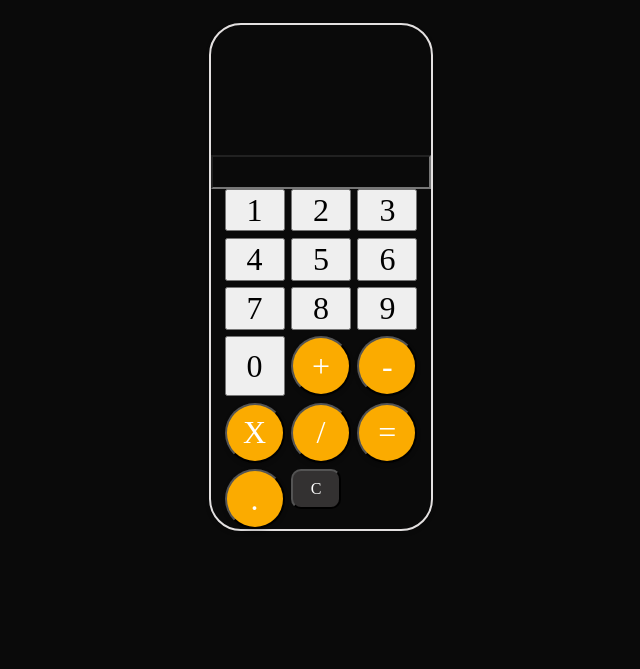
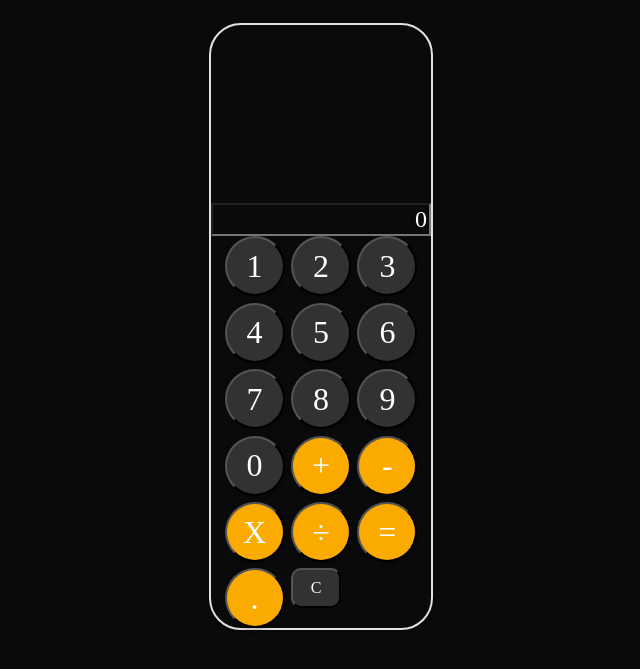
Before and after one commit to Art-sys-86/calculator, a website: page index.html in a window 1280 px wide. Shown: the part 37-706 px from the top of the page, without its empty margins (319-959 px from the left). Drawn offline with Linux system fonts and the light colour scheme.

Commit message:
Updated Index and CSS

```diff
--- a/index.html
+++ b/index.html
@@ -10,28 +10,30 @@
 <main>
     <h1>Calculator!</h1>
     <div id="calcHolder">
-        <input type="text" name="userInput" maxlength="12">
+        <p id="historyLog"></p>
+        <input type="tex" name="userInput" maxlength="12" placeholder="0">
         <div id="btnHold">
-        <button id="one">1</button>
-        <button id="two">2</button>
-        <button id="three">3</button>
-        <button id="four">4</button>
-        <button id="five">5</button>
-        <button id="six">6</button>
-        <button id="seven">7</button>
-        <button id="eight">8</button>
-        <button id="nine">9</button>
-        <button id="zero">0</button>
-        <button id="plus">+</button>
-        <button id="minus">-</button>
-        <button id="times">X</button>
-        <button id="divide">/</button>
-        <button id="equal">=</button>
-        <button id ="point">.</button>
-        <button id="del">C</button>
+        <button data-value="1" class = "digit">1</button>
+        <button data-value="2" class = "digit">2</button>
+        <button data-value="3" class = "digit">3</button>
+        <button data-value="4" class = "digit">4</button>
+        <button data-value="5" class = "digit">5</button>
+        <button data-value="6" class = "digit">6</button>
+        <button data-value="7" class = "digit">7</button>
+        <button data-value="8" class = "digit">8</button>
+        <button data-value="9" class = "digit">9</button>
+        <button data-value="0" class = "digit">0</button>
+        <button data-value="+" class = "operator" id="plus">+</button>
+        <button data-value="-" class = "operator" id="minus">-</button>
+        <button data-value="X" class = "operator" id="times">X</button>
+        <button data-value="÷" class = "operator" id="divide">÷</button>
+        <button data-value="=" id="equal">=</button>
+        <button data-value="." class = "digit" id ="point">.</button>
+        <button data-value="C" id="del">C</button>
         </div>
     </div>
+
 </main>
 </body>
-<script src="index.js"></script>
+<script src="main.js"></script>
 </html>
--- a/style.css
+++ b/style.css
@@ -38,6 +38,17 @@ h1 {
     min-height: 1.3em;
 }
 
+input::-webkit-outer-spin-button,
+input::-webkit-inner-spin-button {
+    -webkit-appearance: none;
+    margin: 0;
+}
+
+::placeholder {
+    color: rgb(255, 255, 255);
+    opacity: 1;
+}
+
 input{
     color: rgb(255, 255, 255);
     font-size: 1.5em;
@@ -68,7 +79,7 @@ input:focus{
     width: fit-content;
 }
 
-.btns, #plus, #minus, #times, #divide, #equal, #point {
+.digit, #plus, #minus, #times, #divide, #equal, #point {
     border-radius: 50%;
     width: 60px;
     height: 60px;
@@ -94,6 +105,6 @@ input:focus{
     margin-bottom: 20px;
 }
 
-.btns:hover, #plus:hover, #minus:hover, #times:hover, #divide:hover, #equal:hover, #point:hover{
+.digit:hover, #plus:hover, #minus:hover, #times:hover, #divide:hover, #equal:hover, #point:hover{
     background-color: rgb(153, 153, 153);
 }
```
